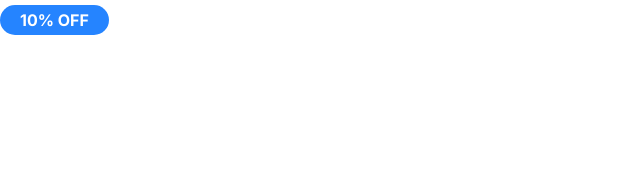
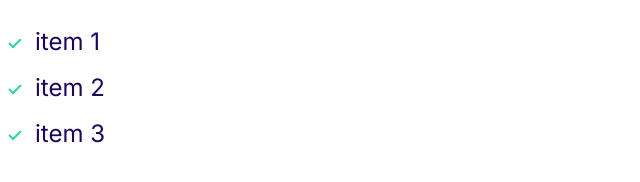
Before and after one commit to junaidbahadikhail/Moshify, a plain HTML site: page index.html in a window 1280 px wide. Shown: the whole page, without its empty margins (0-640 px from the left). Drawn offline with Linux system fonts and the light colour scheme; a web font is replaced by a local one.

Commit message:
Create lists and add to component of list.

```diff
--- a/css/styles.css
+++ b/css/styles.css
@@ -122,3 +122,33 @@ a{
     }
 
 }
+
+/* Lists */
+
+.list{
+    list-style: none;
+    padding-left: 0;
+    color: var(--color-headings);
+}
+.list--inline .list__item{
+ display: inline-block;
+ margin-right: 2rem;
+
+}
+
+.list--tick{
+    list-style-image: url(../images/tick.svg);
+    padding-left: 3rem;
+}
+
+.list--tick .list__item{
+    padding-left: 0.5rem;
+    margin-bottom: 1rem;
+}
+
+@media screen and (min-width){
+    .list--tick .list__item{
+        padding-left:0 ;
+    }
+
+}
--- a/index.html
+++ b/index.html
@@ -14,6 +14,10 @@
     <link rel="stylesheet" href="css/styles.css" />
   </head>
   <body>
-    <span class="badge badge--primary badge--small">10% OFF</span>
+    <ul class="list list--tick">
+      <li class="list__item">item 1</li>
+      <li class="list__item">item 2</li>
+      <li class="list__item">item 3</li>
+    </ul>
   </body>
 </html>
```
Also changed, not shown: components/lists.html (added, +5 -0 lines), images/tick.svg (added).
